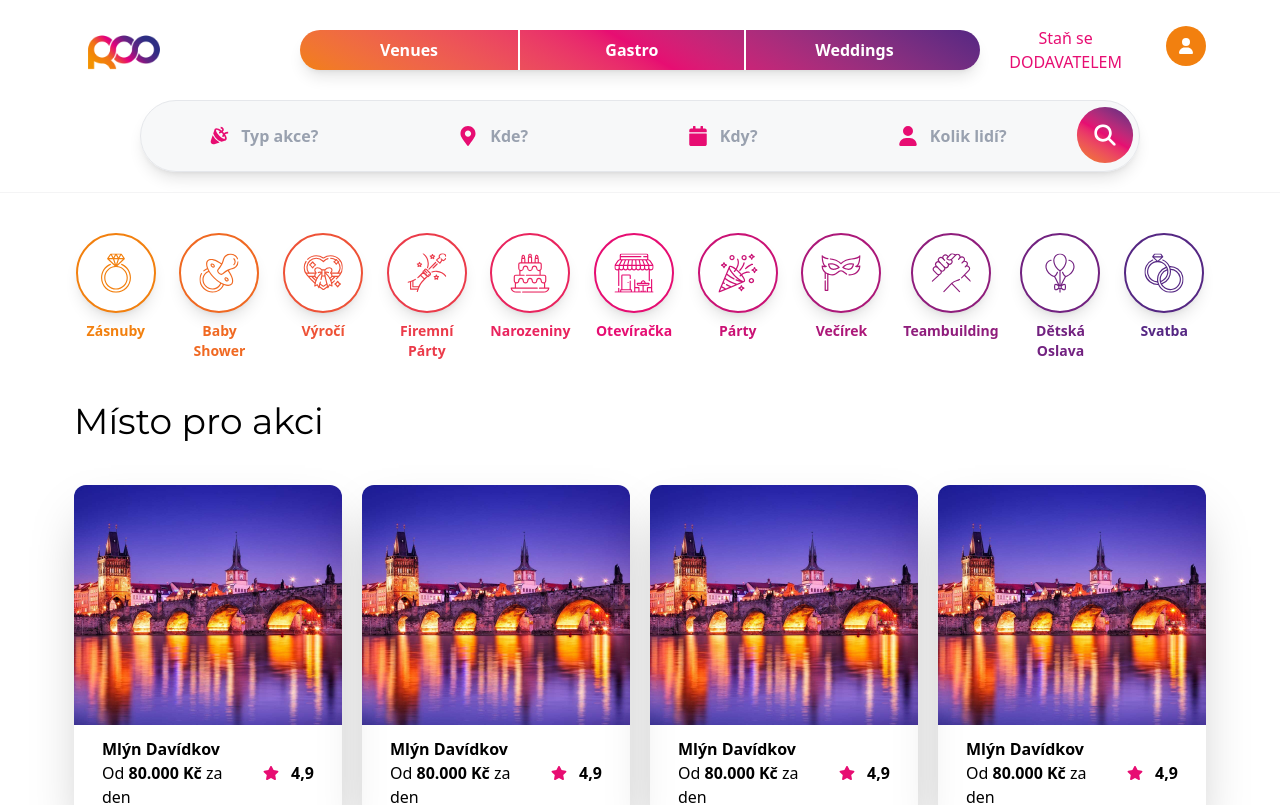
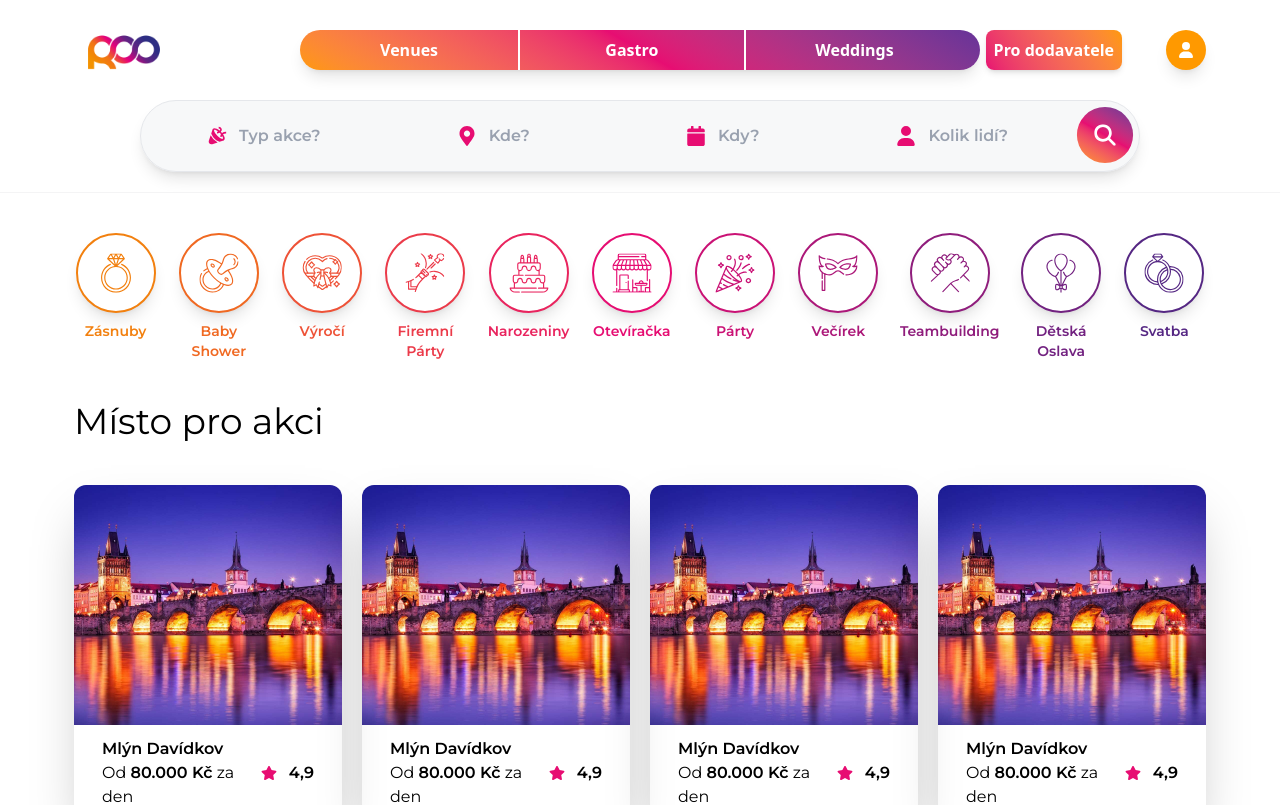
Before and after one commit to mardol131/roo, a Next.js app in the folder frontend/: page / in a window 1280 px wide. Shown: the top 805 px of the page. Built offline with nearby package versions, Linux system fonts and the light colour scheme.

Commit message:
Frontend: Starting design system, header buttons

```diff
--- a/frontend/app/_components/catalog/Catalog.tsx
+++ b/frontend/app/_components/catalog/Catalog.tsx
@@ -2,6 +2,8 @@ import React from "react";
 import BubblesSection from "./BubblesSection";
 import image from "@/app/_images/test.jpg";
 import CatalogGroupSection from "./CatalogGroupSection";
+import EmailCta from "../global/cta/EmailCta";
+import SectionWrapper from "../wrappers/SectionWrapper";
 
 type Props = {};
 
@@ -17,11 +19,23 @@ export default function Catalog(props: Props) {
   }
 
   return (
+    <SectionWrapper>
       <div className="flex flex-col gap-16 max-w-contentWrapper w-full">
         <CatalogGroupSection />
         <CatalogGroupSection />
         <BubblesSection bubbles={bubblesArray} />
         <CatalogGroupSection />
+        <CatalogGroupSection />
+        <EmailCta
+          heading="Buď v obraze!"
+          text="  Lorem ipsum dolor sit amet consectetur adipisicing elit."
+          buttonText="Odebírat novinky"
+          webhookUrl="dsa898"
+          buttonDesign="gradient"
+        />
+        <CatalogGroupSection />
+        <CatalogGroupSection />
       </div>
+    </SectionWrapper>
   );
 }
--- /dev/null
+++ b/frontend/app/_components/global/atoms/ButtonDesign.tsx
@@ -0,0 +1,25 @@
+import React from "react";
+
+export type ButtonPropsType = {
+  text: string;
+  design: ButtonDesign;
+  size: "small" | "medium" | "big";
+};
+
+export type ButtonDesign = "gradient" | "color";
+
+export default function ButtonDesign(props: ButtonPropsType) {
+  if (props.design === "gradient") {
+    return (
+      <button className="font-semibold bg-linear-90 from-orange via-pink to-violet px-4 py-2 rounded-full text-white">
+        {props.text}
+      </button>
+    );
+  } else if (props.design === "color") {
+    return (
+      <button className="px-4 py-2 rounded-full text-white">
+        {props.text}
+      </button>
+    );
+  }
+}
--- a/frontend/app/_components/global/atoms/Heading.tsx
+++ b/frontend/app/_components/global/atoms/Heading.tsx
@@ -1,22 +1,70 @@
-import { HeadingLevel } from "@/app/_types/heading";
 import React from "react";
 
+type HeadingLevelType = "h1" | "h2" | "h3" | "h4" | "h5";
+
 type Props = {
+  level: HeadingLevelType;
+  color?: string;
+  textAlign?: "start" | "center" | "end";
   text: string;
-  level: HeadingLevel;
+  fontWeight?: "font-semibold" | "font-bold" | "font-medium";
 };
 
 export default function Heading(props: Props) {
   switch (props.level) {
     case "h1":
-      return <h1>{props.text}</h1>;
+      return (
+        <h1
+          className={`${props.fontWeight}`}
+          style={{ color: props.color, textAlign: props.textAlign }}
+        >
+          {props.text}
+        </h1>
+      );
     case "h2":
-      return <h2>{props.text}</h2>;
+      return (
+        <h2
+          className={`${props.fontWeight}`}
+          style={{ color: props.color, textAlign: props.textAlign }}
+        >
+          {props.text}
+        </h2>
+      );
     case "h3":
-      return <h3>{props.text}</h3>;
+      return (
+        <h3
+          className={`${props.fontWeight}`}
+          style={{ color: props.color, textAlign: props.textAlign }}
+        >
+          {props.text}
+        </h3>
+      );
     case "h4":
-      return <h4>{props.text}</h4>;
+      return (
+        <h4
+          className={`${props.fontWeight}`}
+          style={{ color: props.color, textAlign: props.textAlign }}
+        >
+          {props.text}
+        </h4>
+      );
     case "h5":
-      return <h5>{props.text}</h5>;
+      return (
+        <h5
+          className={`${props.fontWeight}`}
+          style={{ color: props.color, textAlign: props.textAlign }}
+        >
+          {props.text}
+        </h5>
+      );
+    default:
+      return (
+        <h1
+          className={`${props.fontWeight}`}
+          style={{ color: props.color, textAlign: props.textAlign }}
+        >
+          {props.text}
+        </h1>
+      );
   }
 }
--- /dev/null
+++ b/frontend/app/_components/global/buttons/ButtonWebhook.tsx
@@ -0,0 +1,10 @@
+import React from "react";
+import ButtonDesign, { ButtonPropsType } from "../atoms/ButtonDesign";
+
+type Props = ButtonPropsType & { webhookUrl: string };
+
+export default function ButtonWebhook(props: Props) {
+  return (
+    <ButtonDesign size={props.size} text={props.text} design={props.design} />
+  );
+}
--- /dev/null
+++ b/frontend/app/_components/global/cta/EmailCta.tsx
@@ -0,0 +1,38 @@
+import React from "react";
+import Heading from "../atoms/Heading";
+import { colors } from "@/app/_data/colors";
+import ButtonWebhook from "../buttons/ButtonWebhook";
+import { ButtonDesign } from "../atoms/ButtonDesign";
+
+type Props = {
+  heading: string;
+  text: string;
+  buttonText: string;
+  webhookUrl: string;
+  buttonDesign: ButtonDesign;
+};
+
+export default function EmailCta(props: Props) {
+  return (
+    <div className="p-20 bg-linear-30 from-orange via-pink to-violet flex items-center justify-center rounded-3xl shadow-xl">
+      <div className="bg-white rounded-3xl p-10 flex flex-col items-center w-[60%] shadow-2xl gap-5">
+        <Heading text={props.heading} level="h2" color={colors.pink} />
+        <p className="text-center">{props.text}</p>
+        <div className="border border-borderLight rounded-xl p-3 w-full">
+          <p className="text-pink font-semibold text-sm">Tvůj email</p>
+          <input
+            type="email"
+            className="w-full placeholder:text-placeholderText "
+            placeholder="jan.novak@gmail.com"
+          />
+        </div>
+        <ButtonWebhook
+          size="big"
+          text={props.buttonText}
+          design={props.buttonDesign}
+          webhookUrl={props.webhookUrl}
+        />
+      </div>
+    </div>
+  );
+}
--- a/frontend/app/_components/global/header/HeaderDesktop.tsx
+++ b/frontend/app/_components/global/header/HeaderDesktop.tsx
@@ -29,12 +29,14 @@ export function UpperHeader() {
           Weddings
         </button>
       </div>
-      <div className="text-center flex justify-end gap-11">
-        <Link href={"/"} className="text-pink">
-          Staň se <br />
-          <span className="uppercase">dodavatelem</span>
+      <div className="text-center flex justify-end gap-11 items-center">
+        <Link
+          href={"/"}
+          className="text-white font-semibold bg-linear-60 from-pink to-orange hover:scale-110 ease-in-out transition-all shadow-md rounded-lg p-2"
+        >
+          Pro dodavatele
         </Link>
-        <div className="bg-orange rounded-full w-10 h-10 flex items-center justify-center text-white">
+        <div className="bg-orange rounded-full w-10 h-10 flex items-center justify-center text-white shadow-lg hover:scale-110 transition-all ease-in-out cursor-pointer">
           <FaUser />
         </div>
       </div>
--- a/frontend/app/_components/navigation/EventTypesWithIcons.tsx
+++ b/frontend/app/_components/navigation/EventTypesWithIcons.tsx
@@ -12,6 +12,7 @@ import Ball from "@/app/_icons/Ball";
 import TeamBuilding from "@/app/_icons/TeamBuilding";
 import KidParty from "@/app/_icons/KidParty";
 import Wedding from "@/app/_icons/Wedding";
+import SectionWrapper from "../wrappers/SectionWrapper";
 
 type Props = {};
 
@@ -142,14 +143,20 @@ export function IconText({ text, iconStyles, children }: IconTextType) {
 
 export default function EventTypesWithIcons({}: Props) {
   return (
+    <SectionWrapper>
       <div className="flex justify-between w-full gap-5 bg-linear-30 py-10 max-w-[1200px]">
         {Icons.map((icon, index) => {
           return (
-          <IconText key={index} text={icon.text} iconStyles={IconStyles[index]}>
+            <IconText
+              key={index}
+              text={icon.text}
+              iconStyles={IconStyles[index]}
+            >
               {icon.icon({ width: 40, height: 40 })}
             </IconText>
           );
         })}
       </div>
+    </SectionWrapper>
   );
 }
--- a/frontend/app/globals.css
+++ b/frontend/app/globals.css
@@ -6,9 +6,11 @@
 }
 
 @theme {
-  --color-orange: #f2800f;
+  --color-orange: #ff9900;
   --color-pink: #e70d72;
-  --color-violet: #552783;
+  --color-violet: #663399;
+
+  --color-borderLight: var(--color-gray-300);
 
   --color-placeholderText: var(--color-gray-400);
 
@@ -18,7 +20,27 @@
   --spacing-lowerHeader: 1000px;
 }
 
+h1 {
+  @apply font-montserrat text-5xl;
+}
+
 h2 {
+  @apply font-montserrat text-4xl;
+}
+
+h3 {
+  @apply font-montserrat text-xl;
+}
+
+h4 {
+  @apply font-montserrat text-lg;
+}
+
+h5 {
+  @apply font-montserrat text-base;
+}
+
+p {
   @apply font-montserrat;
 }
 
--- a/frontend/app/page.tsx
+++ b/frontend/app/page.tsx
@@ -1,17 +1,12 @@
 import Catalog from "./_components/catalog/Catalog";
-import SectionWrapper from "./_components/wrappers/SectionWrapper";
 import EventTypesWithIcons from "./_components/navigation/EventTypesWithIcons";
 
 export default function Home() {
   return (
     <div className="w-full flex justify-center">
       <div>
-        <SectionWrapper>
-          <EventTypesWithIcons />
-        </SectionWrapper>
-        <SectionWrapper>
-          <Catalog />
-        </SectionWrapper>
+        <EventTypesWithIcons />
+        <Catalog />
       </div>
     </div>
   );
```
Lines whose indentation alone changed are shown as unchanged.
